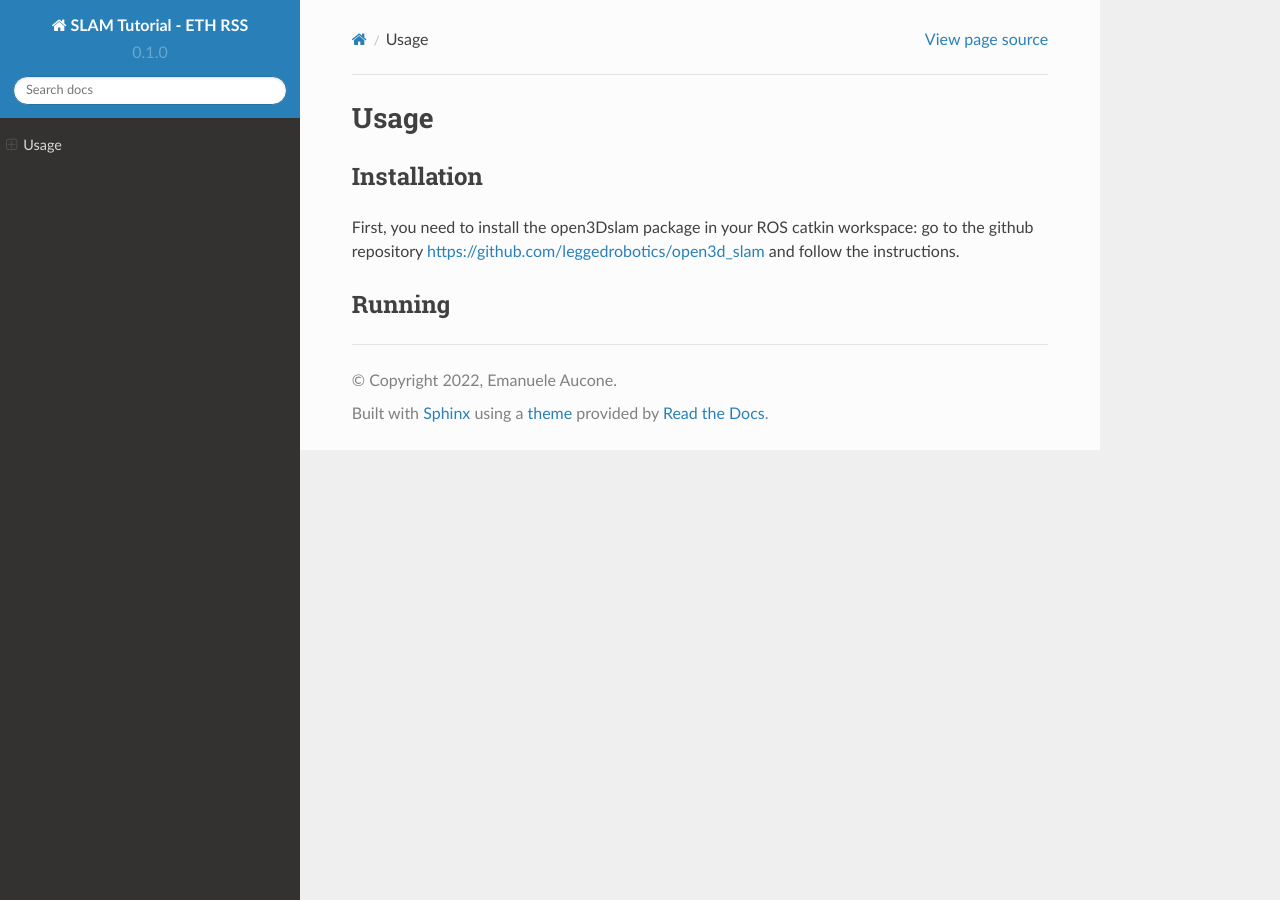
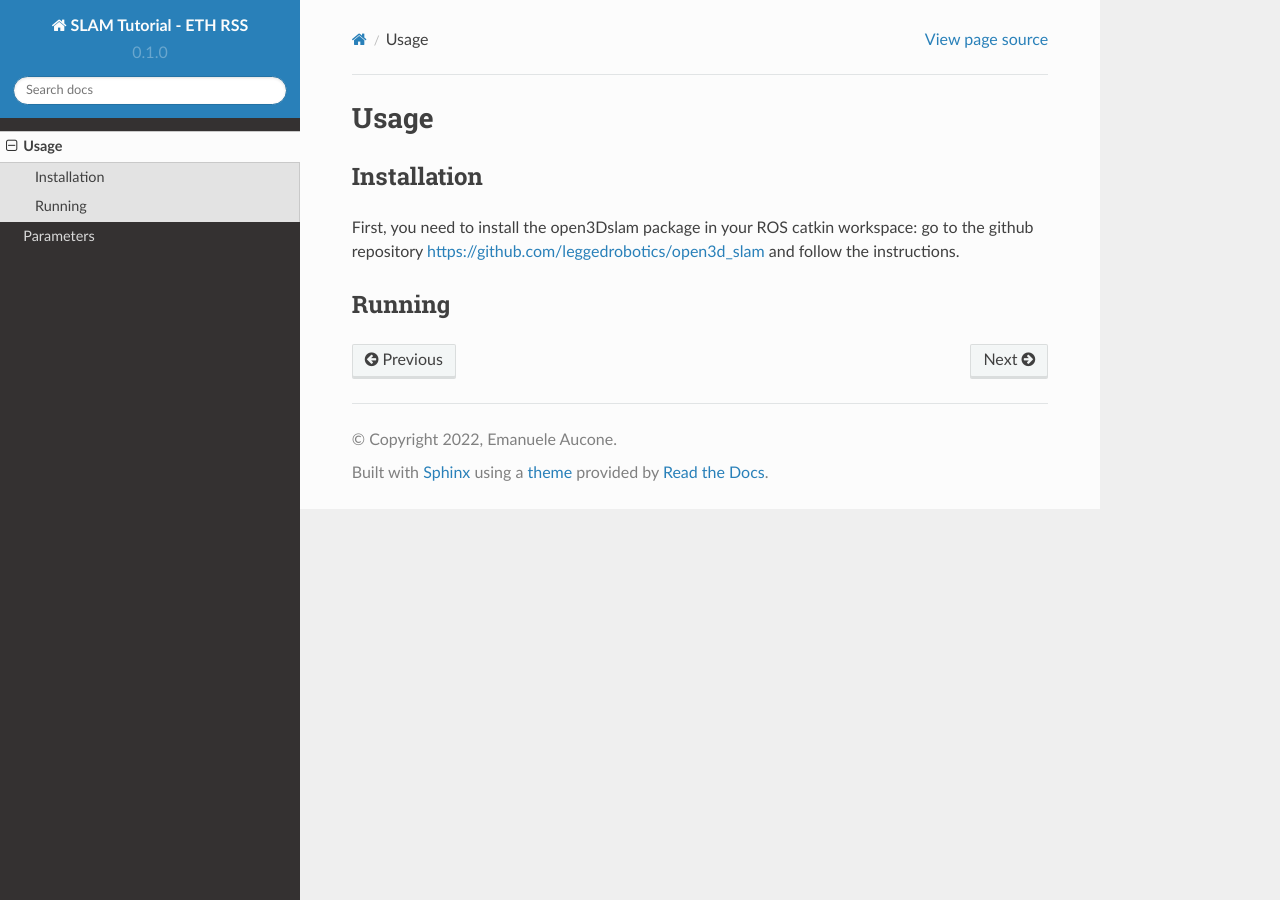
Before and after one commit to EmanueleAucone/SLAM_Tutorial-ETH_RSS, a Sphinx documentation site: the page built from docs/source/usage.rst, in a window 1280 px wide. Built offline with Sphinx 7.4.7 and the Read the Docs theme 2.0.0, drawn with Linux system fonts in a browser that asks for light colours; pages that are not in the unit, such as notebooks, are missing from menus.

Commit message:
Update index.rst

```diff
--- a/docs/source/index.rst
+++ b/docs/source/index.rst
@@ -5,7 +5,7 @@ Tutorial about LiDAR-based SLAM with Open3DSLAM
 
 ETH Zürich - Robotics Summer School
 
-Check out the :doc:`installation` section for further information about how to install and the :doc:`running` for executing the project.
+Check out the :doc:`usage` section for further information about how to install and the :doc:`parameters` for executing the project.
 
 .. note::
 
@@ -16,5 +16,5 @@ Contents
 
 .. toctree::
 
-   installation
-   running
+   usage
+   parameters
```
